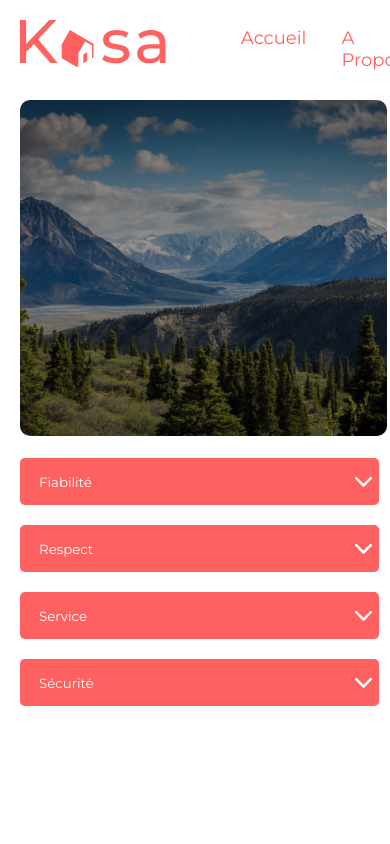
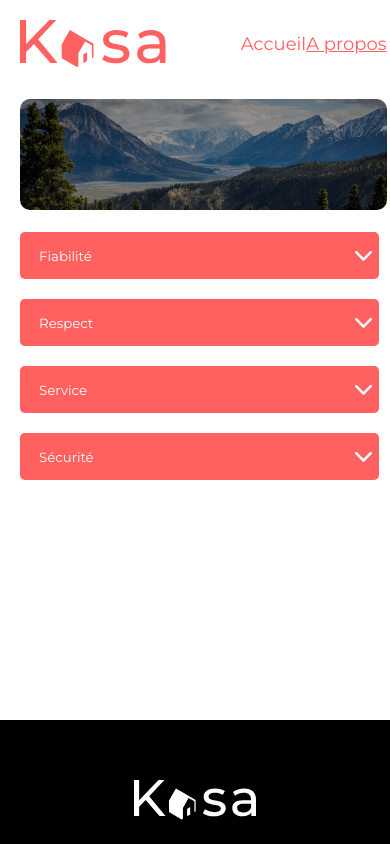
Before and after one commit to alexanthonyso/Kasa, a React (Create React App) app: page /apropos in a window 390 px wide. Shown: the top 844 px of the page. Built offline with nearby package versions, Linux system fonts and the light colour scheme.

Commit message:
Fix last commit

```diff
--- /dev/null
+++ b/src/components/Banner.jsx
@@ -0,0 +1,23 @@
+import React from "react";
+import "../styles/pages/home.css";
+
+
+const Banner = ({Img,Title}) => {
+  return (
+    <div>
+      <div className="banner">
+        <div className="banner_title">
+          <h1> {Title} </h1>
+        </div>
+        <img
+          src={Img}
+          alt="Paysage de rochers avec des arbres à côté de la mer"
+        />
+
+        </div>
+      </div>
+
+  );
+};
+
+export default Banner;
--- a/src/components/Header.jsx
+++ b/src/components/Header.jsx
@@ -1,23 +1,24 @@
 import React from "react";
-import { NavLink } from "react-router-dom";
-import "../styles/components/header.css";
+import { NavLink, Link } from "react-router-dom";
+import styles from "../styles/components/header.css";
 import Logo from "../assets/logo/Logo.svg";
 
 const Header = () => {
   return (
     <header>
-      <NavLink to="/">
+      <Link to="/">
         <img className="logo" src={Logo} alt="Logo Kasa" />
-      </NavLink>
-      <nav className="navlink">
-        <ul>
-          <NavLink to="/">
-            <li>Accueil</li>
-          </NavLink>
-          <NavLink to="/apropos">
-            <li>A Propos</li>
-          </NavLink>
-        </ul>
+      </Link>
+
+      <nav>
+        <NavLink to="/">
+          {({ isActive }) => (isActive ? styles.active : styles.inactive)}
+          Accueil
+        </NavLink>
+        <NavLink to="/apropos">
+          {({ isActive }) => (isActive ? styles.active : styles.inactive)}A
+          propos
+        </NavLink>
       </nav>
     </header>
   );
--- a/src/components/Slider.jsx
+++ b/src/components/Slider.jsx
@@ -24,15 +24,21 @@ const Slider = ({ pictures }) => {
   // console.log(current);
   return (
     <div className="slider">
+      {tab > 1 && (
         <img className="left" src={leftArrow} onClick={prev} alt="" />
+      )}
+      {tab > 1 && (
         <img className="right" src={rightArrow} onClick={next} alt="" />
+      )}
 
-
+      {tab > 1 && (
         <p className="number">
           {number} / {tab}
         </p>
+      )}
 
-      {pictures && pictures.map((picture, index) => (
+      {pictures &&
+        pictures.map((picture, index) => (
           <img
             className={
               (index === current ? "slideActive" : "slide") + " slideimg"
--- a/src/pages/About.jsx
+++ b/src/pages/About.jsx
@@ -1,33 +1,53 @@
-import React from 'react';
-import Header from '../components/Header';
-import Footer from "../components/Footer"
-import Dropdown from '../components/Dropdown';
-import about from "../assets/img/about.jpg"
-
+import React from "react";
+import Header from "../components/Header";
+import Footer from "../components/Footer";
+import Dropdown from "../components/Dropdown";
+import about from "../assets/img/about.jpg";
+import Banner from "../components/Banner";
 
 const About = () => {
   const reliability =
-        "Les annonces postées sur Kasa garantissent une fiabilité totale. Les photos sont conformes aux logements, et toutes les informations sont régulièrement vérifiées  par nos équipes."
-    const respect = "La bienveillance fait partie des valeurs fondatrices de Kasa. Tout comportement discriminatoire ou de perturbation du voisinage entraînera une exclusion de notre plateforme."
-    const service = "Nos équipes se tiennent à votre disposition pour vous fournir une expérience parfaite. N'hésitez pas à nous contacter si vous avez la moindre question."
+    "Les annonces postées sur Kasa garantissent une fiabilité totale. Les photos sont conformes aux logements, et toutes les informations sont régulièrement vérifiées  par nos équipes.";
+  const respect =
+    "La bienveillance fait partie des valeurs fondatrices de Kasa. Tout comportement discriminatoire ou de perturbation du voisinage entraînera une exclusion de notre plateforme.";
+  const service =
+    "Nos équipes se tiennent à votre disposition pour vous fournir une expérience parfaite. N'hésitez pas à nous contacter si vous avez la moindre question.";
   const security =
-        "La sécurité est la priorité de Kasa. Aussi bien pour nos hôtes que pour les voyageurs, chaque logement correspond aux critères de sécurité établis par nos services. En laissant une note aussi bien à l'hôte qu'au locataire, cela permet à nos équipes de vérifier que les standards sont bien respectés. Nous organisons également des ateliers sur la sécurité domestique pour nos hôtes."
+    "La sécurité est la priorité de Kasa. Aussi bien pour nos hôtes que pour les voyageurs, chaque logement correspond aux critères de sécurité établis par nos services. En laissant une note aussi bien à l'hôte qu'au locataire, cela permet à nos équipes de vérifier que les standards sont bien respectés. Nous organisons également des ateliers sur la sécurité domestique pour nos hôtes.";
   return (
     <div>
-            <div className='content'>
+      <div className="content">
         <Header />
-            <div className='bannerAbout'>
-                    <img src={about} alt="Paysage montagneux" />
-                </div>
+        <Banner
+        Img={about}
+        />
       </div>
 
       <main className="dropdownAbout">
-
-                    <Dropdown classDP="dropdownAbout__button" classP="dropdownAbout__p" title="Fiabilité" content={reliability} />
-                    <Dropdown classDP="dropdownAbout__button" classP="dropdownAbout__p" title="Respect" content={respect} />
-                    <Dropdown classDP="dropdownAbout__button" classP="dropdownAbout__p" title="Service" content={service} />
-                    <Dropdown classDP="dropdownAbout__button" classP="dropdownAbout__p" title="Sécurité" content={security} />
-
+        <Dropdown
+          classDP="dropdownAbout__button"
+          classP="dropdownAbout__p"
+          title="Fiabilité"
+          content={reliability}
+        />
+        <Dropdown
+          classDP="dropdownAbout__button"
+          classP="dropdownAbout__p"
+          title="Respect"
+          content={respect}
+        />
+        <Dropdown
+          classDP="dropdownAbout__button"
+          classP="dropdownAbout__p"
+          title="Service"
+          content={service}
+        />
+        <Dropdown
+          classDP="dropdownAbout__button"
+          classP="dropdownAbout__p"
+          title="Sécurité"
+          content={security}
+        />
       </main>
 
       <Footer />
--- a/src/pages/Home.jsx
+++ b/src/pages/Home.jsx
@@ -5,7 +5,7 @@ import Footer from "../components/Footer";
 import home from "../assets/img/home.jpg";
 import "../styles/pages/home.css";
 import "../styles/components/_footer.css";
-
+import Banner from "../components/Banner";
 
 
 const Home = () => {
@@ -14,16 +14,12 @@ const Home = () => {
       <main>
         <div className="content">
           <Header />
-          <div className="banner">
-            <div className="banner_title">
-              <h1>Chez vous, partout et ailleurs</h1>
-            </div>
-            <img
-              src={home}
-              alt="Paysage de rochers avec des arbres à côté de la mer"
-            />
-          </div>
+          <Banner
+          Img={home}
+          Title="Chez vous, partout et ailleurs"
+          />
         </div>
+
         <Locations />
       </main>
       <div />
--- /dev/null
+++ b/src/styles/components/_banner.css
@@ -0,0 +1,18 @@
+/* RESPONSIVE */
+@media (max-width: 796px) {
+  .banner img {
+    border-radius: 10px;
+    height: 111px;
+  }
+  .banner {
+    padding-top: 16px;
+    padding-bottom: 0;
+  }
+
+  .banner h1 {
+    top: 125px;
+    width: 46%;
+    padding-right: 149px;
+    font-size: 24px;
+  }
+}
--- a/src/styles/components/_card.css
+++ b/src/styles/components/_card.css
@@ -18,7 +18,7 @@ article::after {
   position: absolute;
   top: 0;
   left: 0;
-  bottom: 5px;
+  bottom: 0px;
   right: 0;
   border-radius: 10px;
   background: linear-gradient(
--- a/src/styles/components/header.css
+++ b/src/styles/components/header.css
@@ -16,11 +16,6 @@ header {
   width: auto;
   height: 47px;
 }
-
-.navlink ul {
-  display: flex;
-  list-style-type: none;
-}
 .navlink li {
   color: #ff6060;
   margin-top: 10px;
@@ -28,7 +23,17 @@ header {
   text-decoration: none;
 }
 
-li:hover {
+
+.inactive {
+  color: rgb(255, 96, 96, 1);
+
+  text-decoration: none;
+}
+
+.active {
+  color: rgba(255, 96, 96, 1);
+
+  text-decoration: none;
+
   text-decoration: underline;
-  cursor: pointer;
 }
--- a/src/styles/pages/about.css
+++ b/src/styles/pages/about.css
@@ -1,3 +1,5 @@
+
+
 .dropdownAbout {
   width: 65%;
   margin-bottom: 220px;
@@ -15,6 +17,7 @@
 }
 
 .bannerAbout {
+
   padding-top: 63px;
   padding-bottom: 22px;
 }
--- a/src/styles/pages/home.css
+++ b/src/styles/pages/home.css
@@ -4,7 +4,6 @@
 }
 
 .banner_title {
-
   display: flex;
   justify-content: center;
 }
@@ -32,7 +31,6 @@
   }
   .banner {
     padding-top: 16px;
-    padding-bottom: 0;
   }
 
   .banner h1 {
```
Lines whose indentation alone changed are shown as unchanged.
